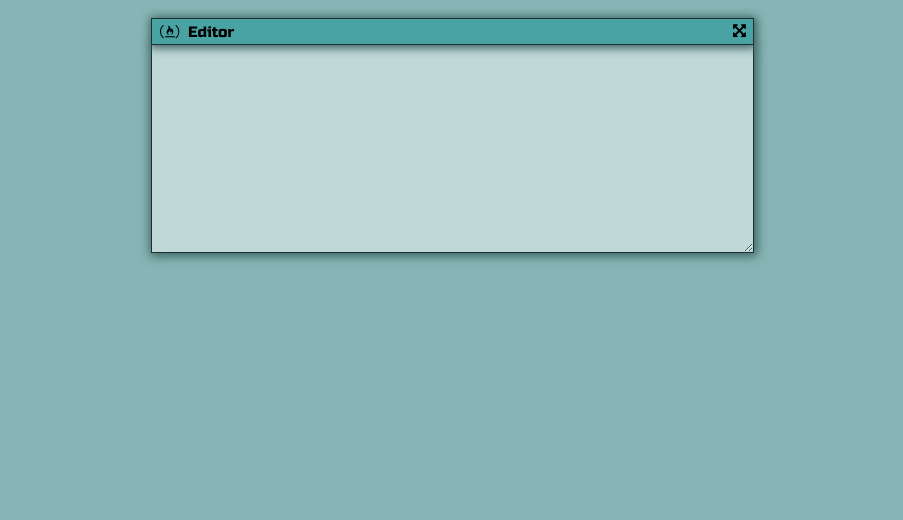
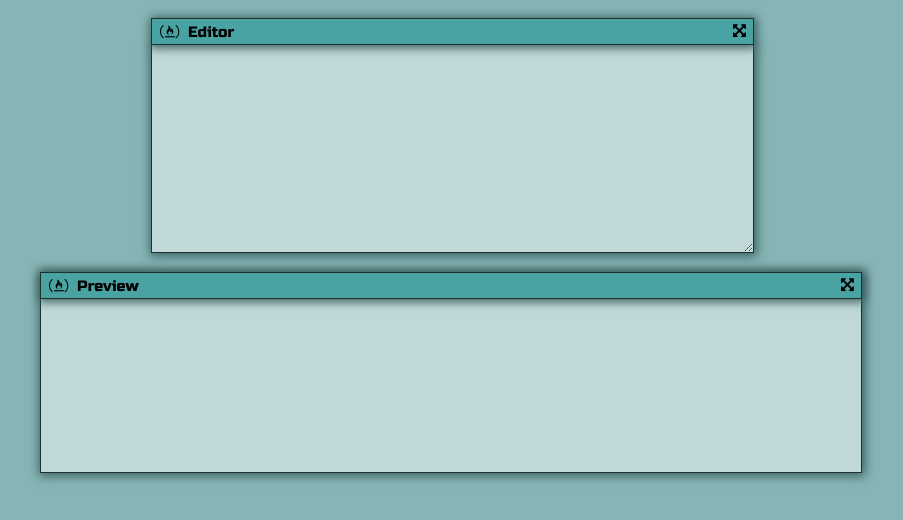
Before and after one commit to asyl/fcc-markdown-preview, a React (Create React App) app: page / in a window 1280 px wide. Shown: the top 520 px of the page, without its empty margins (189-1092 px from the left). Built offline with nearby package versions, Linux system fonts and the light colour scheme.

Commit message:
setup Preview component

```diff
--- a/src/App.js
+++ b/src/App.js
@@ -3,26 +3,48 @@ import Editor from "./components/Editor";
 import Toolbar from "./components/Toolbar";
 
 function App() {
-  const [markdown, setMarkdown] = useState("")
-  const [editorMaximized, setEditorMaximized] = useState(false)
+  const [markdown, setMarkdown] = useState("");
+  const [editorMaximized, setEditorMaximized] = useState(false);
+  const [previewMaximized, setPreviewMaximized] = useState(false);
 
   const handleEditorMaximize = () => {
-    setEditorMaximized(editorMaximized => !editorMaximized)
-  }
+    setEditorMaximized((editorMaximized) => !editorMaximized);
+  };
 
-  let editorState = "editorWrap"
-  let editorExpandState = "fa fa-arrows-alt"
+  const handlePreviewMaximize = () => {
+    setPreviewMaximized((previewMaximized) => !previewMaximized);
+  };
+
+  let editorState = "editorWrap";
+  let previewState = "previewWrap";
+  let expandState = "fa fa-arrows-alt";
 
   if (editorMaximized) {
-    editorState = "editorWrap maximized"
-    editorExpandState = "fa fa-compress"
+    editorState = "editorWrap maximized";
+    previewState = "previewWrap hide";
+    expandState = "fa fa-compress";
+  } else if (previewMaximized) {
+    editorState = "editorWrap hide";
+    previewState = "previewWrap maximized";
+    expandState = "fa fa-compress";
   }
 
   return (
     <div>
       <div className={editorState}>
-        <Toolbar text="Editor" icon={editorExpandState} onClick={handleEditorMaximize} />
-        <Editor onMarkdownChange={setMarkdown} />
+        <Toolbar
+          text="Editor"
+          icon={expandState}
+          onClick={handleEditorMaximize}
+        />
+        <Editor markdown={markdown} onMarkdownChange={setMarkdown} />
+      </div>
+      <div className={previewState}>
+        <Toolbar
+          text="Preview"
+          icon={expandState}
+          onClick={handlePreviewMaximize}
+        />
       </div>
     </div>
   );
--- /dev/null
+++ b/src/components/Preview.js
@@ -0,0 +1,5 @@
+const Preview = ({ markdown }) => {
+  return <div id="preview" />;
+};
+
+export default Preview;
```
